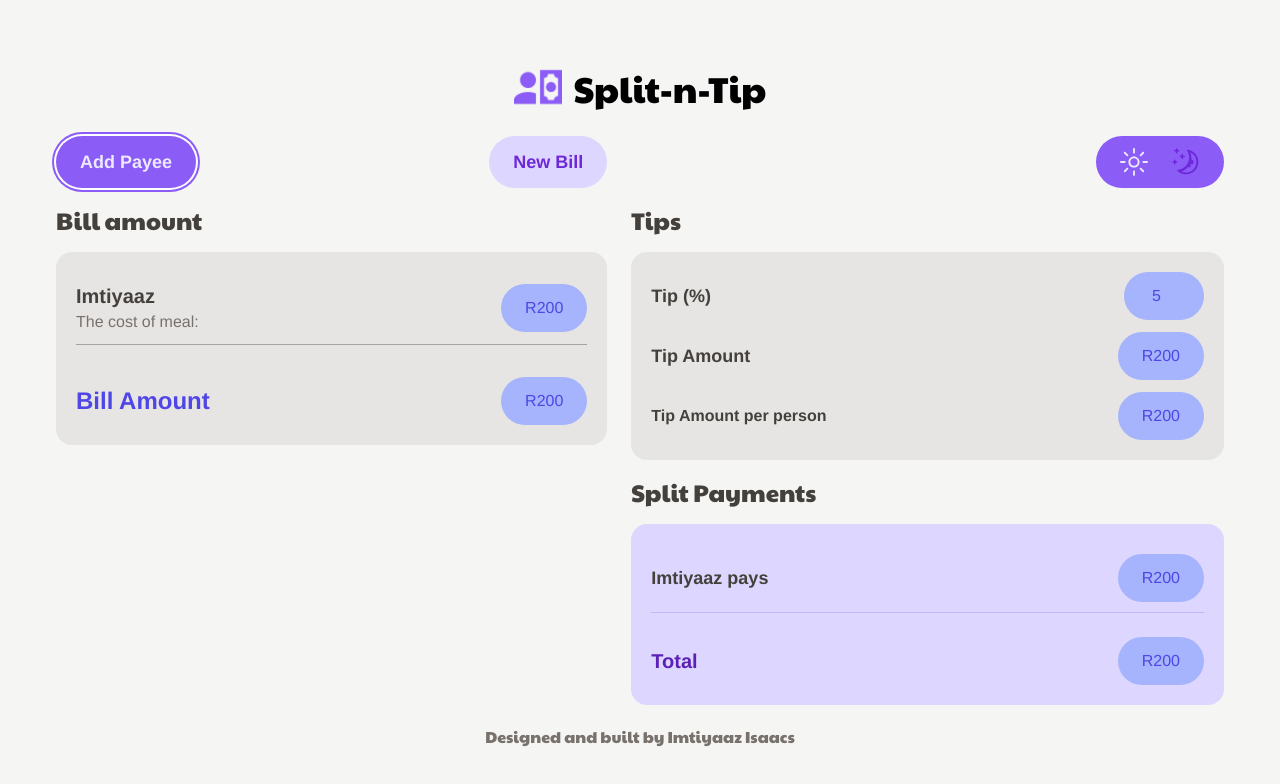
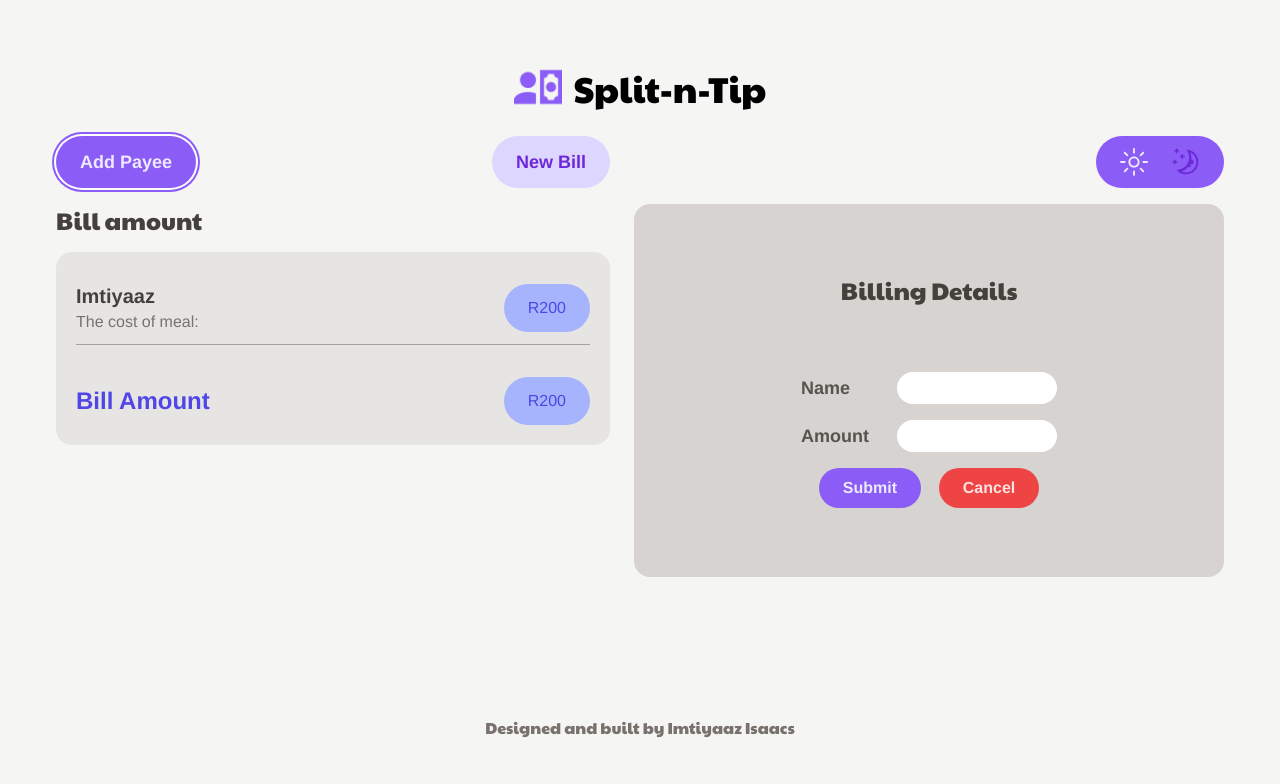
Before and after one commit to ImtiyaazDev/split-n-tip, a React (Vite) app: page / in a window 1280 px wide. Both pictures are taken after typing "5" into the empty fields and a click on the button "Add Payee". Shown: the top 784 px of the page. Built offline with nearby package versions, Linux system fonts and the light colour scheme; a web font is replaced by a local one.

Commit message:
feat: Add form cancel button

```diff
--- a/src/components/BillFormModal.jsx
+++ b/src/components/BillFormModal.jsx
@@ -2,7 +2,7 @@ import Button from "./Button";
 
 export default function BillFormModal() {
 	return (
-		<form className="col-span-full flex w-1/2 h-2/3 flex-col items-center justify-evenly gap-4 rounded-2xl bg-stone-300 p-5">
+		<form className="col-span-full flex h-2/3 flex-col items-center justify-evenly gap-4 rounded-2xl bg-stone-300 p-5">
 			<h2 className="font-heading text-2xl text-stone-700">Billing Details</h2>
 			<div className="flex flex-col gap-4">
 				<div className="flex items-center justify-between gap-7">
@@ -21,7 +21,10 @@ export default function BillFormModal() {
 						className="h-8 w-40 rounded-2xl px-4"
 					/>
 				</div>
-				<Button type='form'>Submit</Button>
+				<div className="flex justify-evenly">
+					<Button type="form">Submit</Button>
+					<Button type="cancel">Cancel</Button>
+				</div>
 			</div>
 		</form>
 	);
--- a/src/components/Button.jsx
+++ b/src/components/Button.jsx
@@ -5,8 +5,16 @@ export default function Button({ type, onClick, children }) {
 	const styles = {
 		primary: `${base} bg-violet-500 text-violet-100 hover:bg-violet-600 focus:ring-violet-500`,
 		secondary: `${base} bg-violet-200 text-violet-700 hover:bg-violet-500 hover:text-violet-100 focus:ring-violet-600`,
-		form: `bg-violet-500 text-violet-100 hover:bg-violet-600 focus:ring-violet-500 rounded-full px-6 py-2 font-bold outline-none transition-colors duration-300 focus:ring-2 focus:ring-offset-2`
+		form: `bg-violet-500 text-violet-100 hover:bg-violet-600 focus:ring-violet-500 rounded-full px-6 py-2 font-bold outline-none transition-colors duration-300 focus:ring-2 focus:ring-offset-2`,
+		cancel: `bg-red-500 text-red-100 hover:bg-red-600 focus:ring-red-500 rounded-full px-6 py-2 font-bold outline-none transition-colors duration-300 focus:ring-2 focus:ring-offset-2`
 	};
 
-	return <button className={styles[type]}>{children}</button>;
+	return (
+		<button
+			className={styles[type]}
+			onClick={onClick}
+		>
+			{children}
+		</button>
+	);
 }
```
